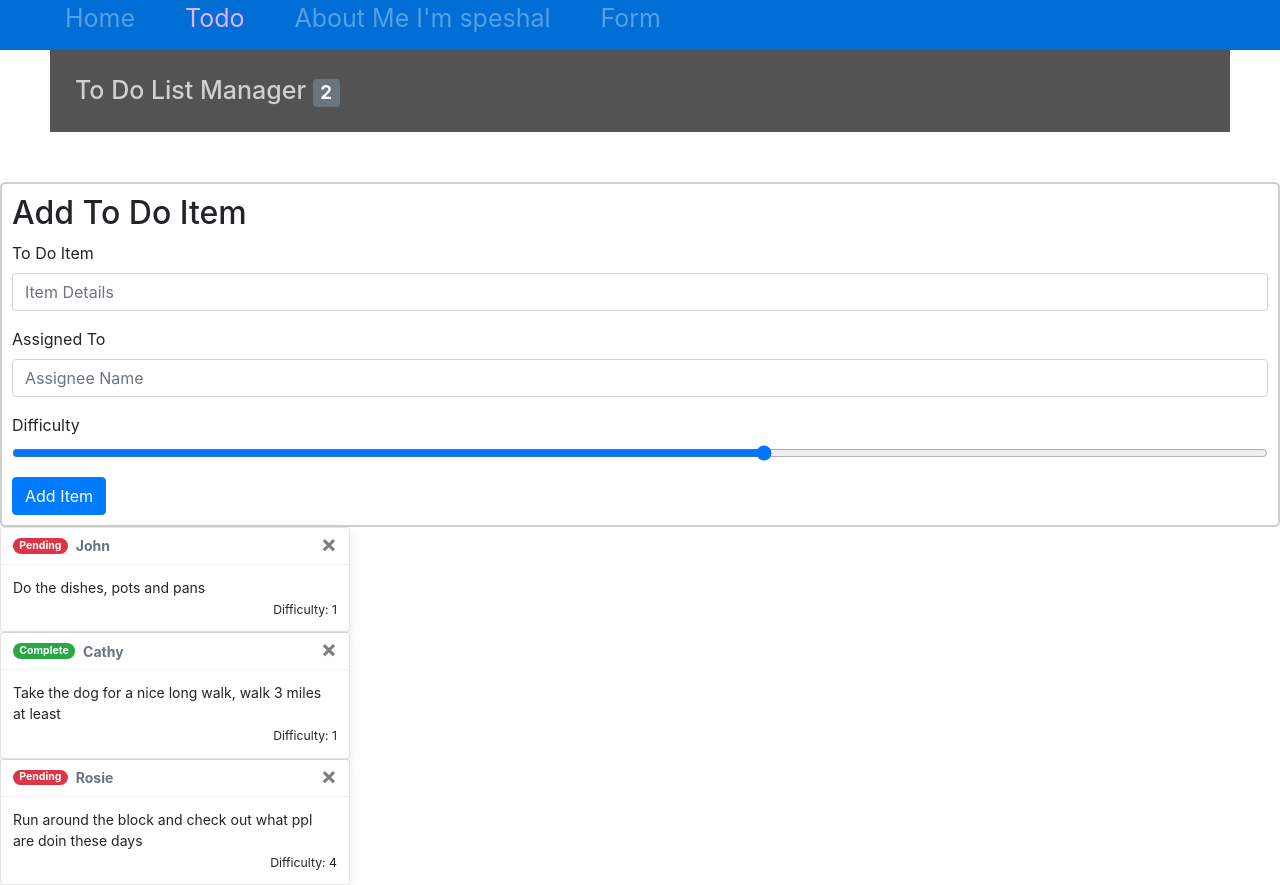
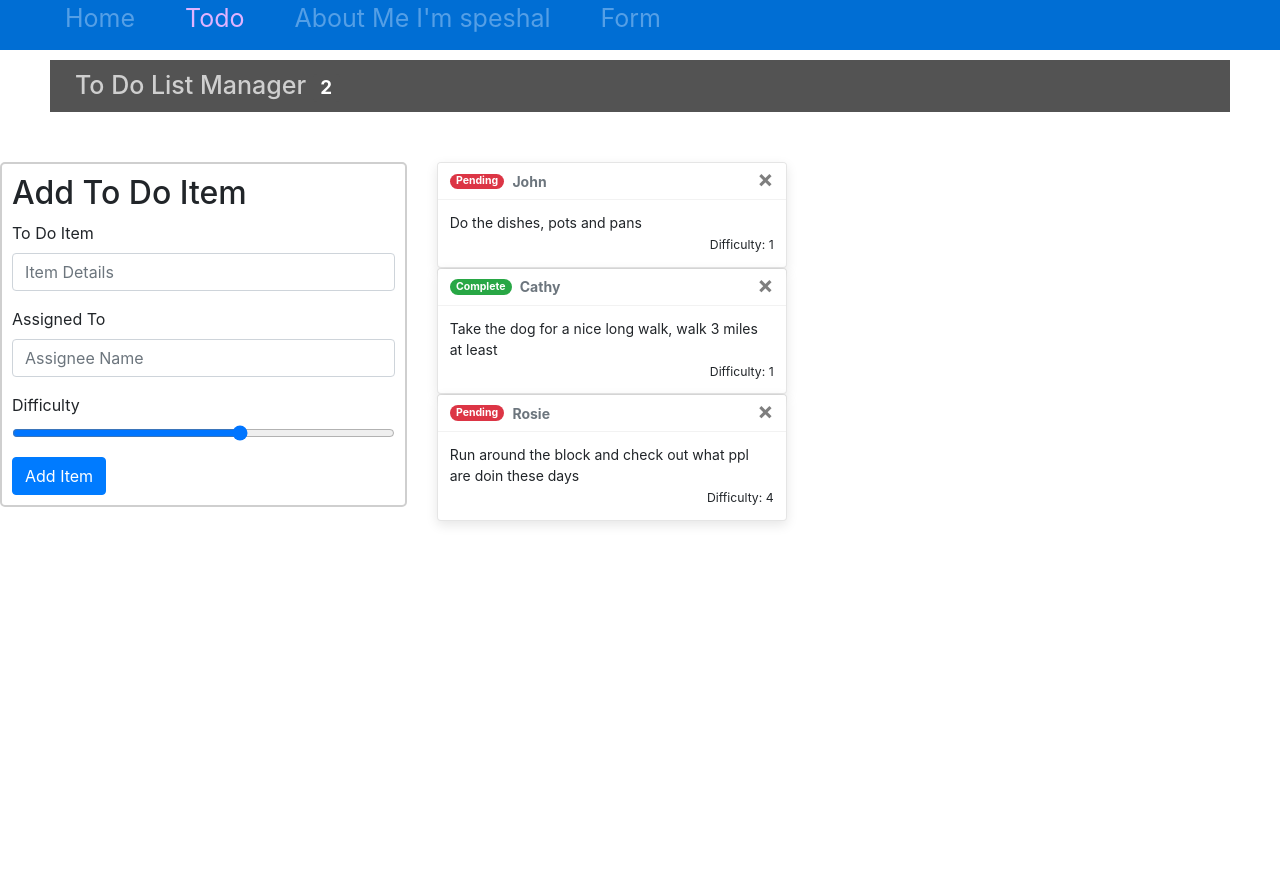
Before and after one commit to adard2002/ToDoListManager, a React (Create React App) app: page /Todo in a window 1280 px wide. After the commit the page ends 800 px from the top, so only its background shows below. Built offline with nearby package versions, Linux system fonts and the light colour scheme.

Commit message:
added css to be a bit better

```diff
--- a/src/App.css
+++ b/src/App.css
@@ -43,12 +43,13 @@
   background-color: rgb(0, 110, 212);
   height: 50px;
   position: fixed;
-  margin-bottom: 25px;
+  /* margin-bottom: 25px; */
 }
 
 .NavBar li {
   display: inline;
   margin: 15px;
+  text-align: center;
   color: gray;
 }
 
@@ -72,10 +73,26 @@ h1 {
   background-color: rgb(83, 83, 83);
 }
 
+body {
+  margin-top: 60px;
+}
+
+.wrapper h1{
+  margin-top: 60px;
+  background-color: rgb(83, 83, 83);
+  font-size: 25px;
+  padding: 10px 25px;
+}
+
+
 .todo-form {
   border: 2px rgb(207, 207, 207) solid;
   border-radius: 5px;
   padding: 10px;
+}
+
+.badge.badge-secondary{
+  background-color: rgb(83, 83, 83);
 }
 
 /* .TodoListForm {
--- a/src/Todo.js
+++ b/src/Todo.js
@@ -1,4 +1,6 @@
 import Badge from 'react-bootstrap/Badge';
+import Row from 'react-bootstrap/Row';
+import Col from 'react-bootstrap/Col';
 import TodoForm from './TodoForm';
 import TodoItem from './TodoItem';
 
@@ -31,14 +33,24 @@ export default function Todo(){
     const incompletedCount = todoList.filter(todo => !todo.completed).length;
 
   return(
-    <>
+    <div className="wrapper">
       <h1>
         To Do List Manager <Badge variant="secondary">{incompletedCount}</Badge>
       </h1>
-      <TodoForm />
+      {/* <TodoForm />
       {todoList.map(item => (
         <TodoItem todo={item} />
-      ))}
-    </>
+      ))} */}
+      <Row>
+        <Col md={6} lg={4}>
+          <TodoForm />
+        </Col>
+        <Col md={6} lg={8}>
+          {todoList.map(item => (
+            <TodoItem key={item.id} todo={item} />
+          ))}
+        </Col>
+      </Row>
+    </div>
   );
 }
```
